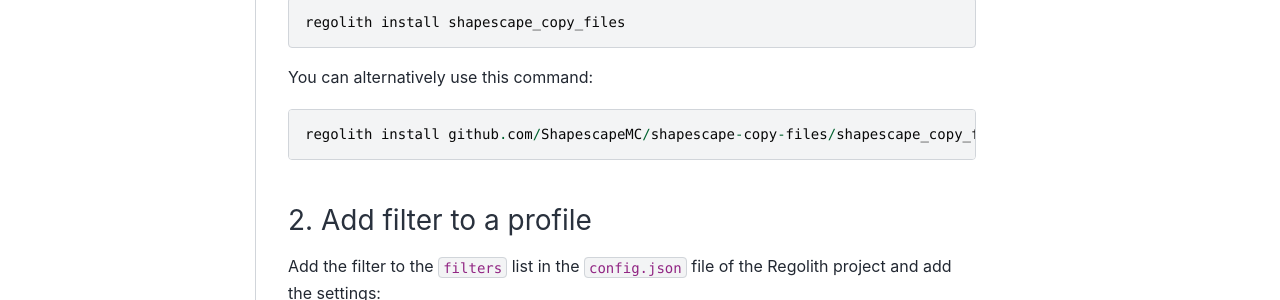
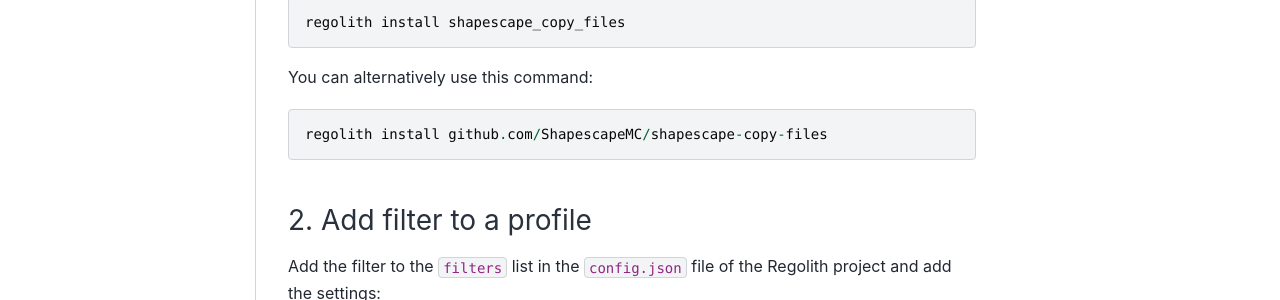
Before and after one commit to ShapescapeMC/Shapescape-Copy-Files, a Sphinx documentation site: the page built from docs/introduction/installation.md, in a window 1280 px wide and 1066 px high. Shown: the part 340-640 px from the top of the window. Built offline with Sphinx 7.4.7 and the Sphinx Book theme 1.1.4, drawn with Linux system fonts in a browser that asks for light colours.

Commit message:
Fix installation command in documentation
Updated installation command for shapescape_copy_files.

````diff
--- a/docs/introduction/installation.md
+++ b/docs/introduction/installation.md
@@ -11,7 +11,7 @@ regolith install shapescape_copy_files
 
 You can alternatively use this command:
 ```
-regolith install github.com/ShapescapeMC/shapescape-copy-files/shapescape_copy_files
+regolith install github.com/ShapescapeMC/shapescape-copy-files
 ```
 
 ### 2. Add filter to a profile
````
